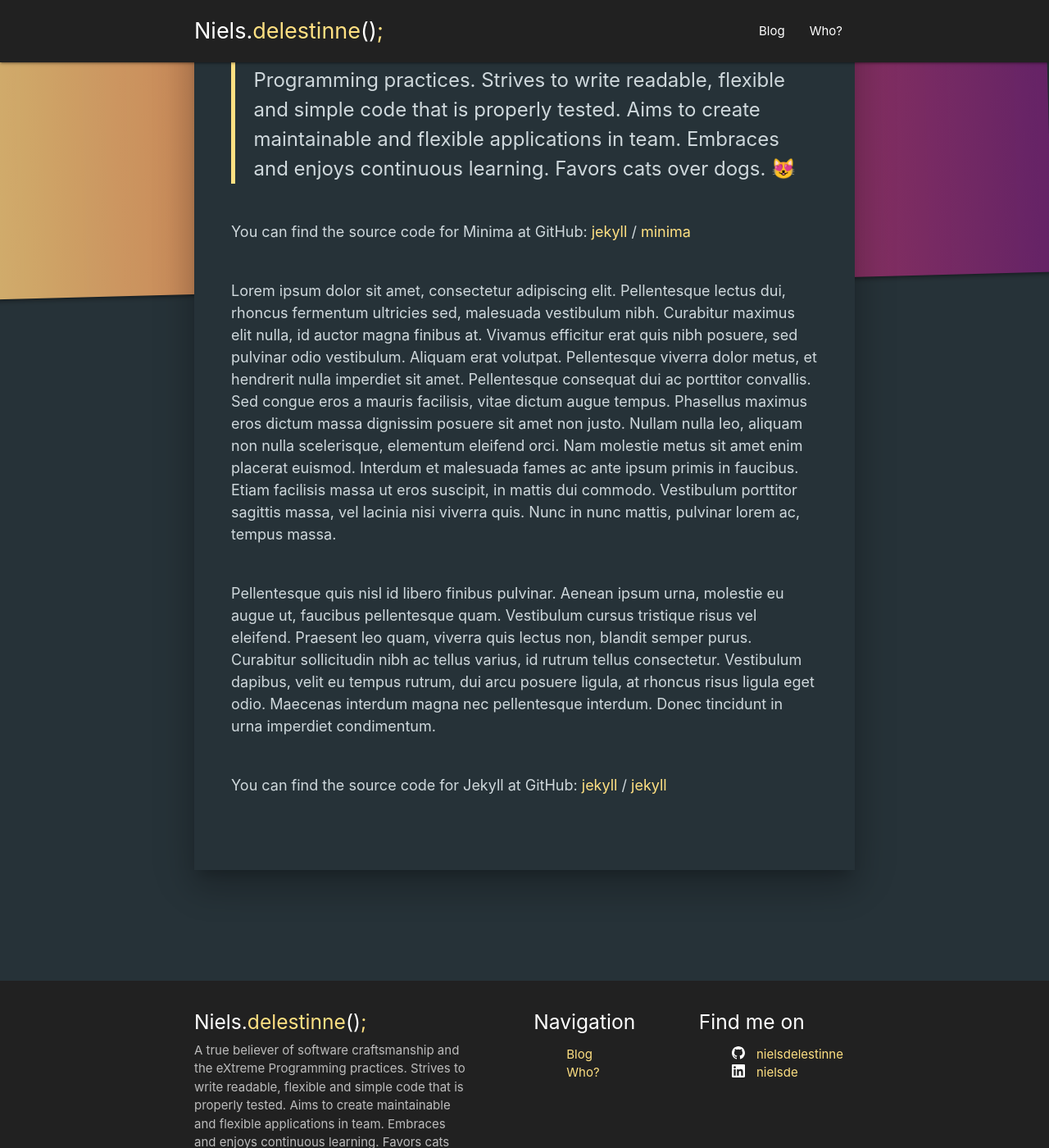
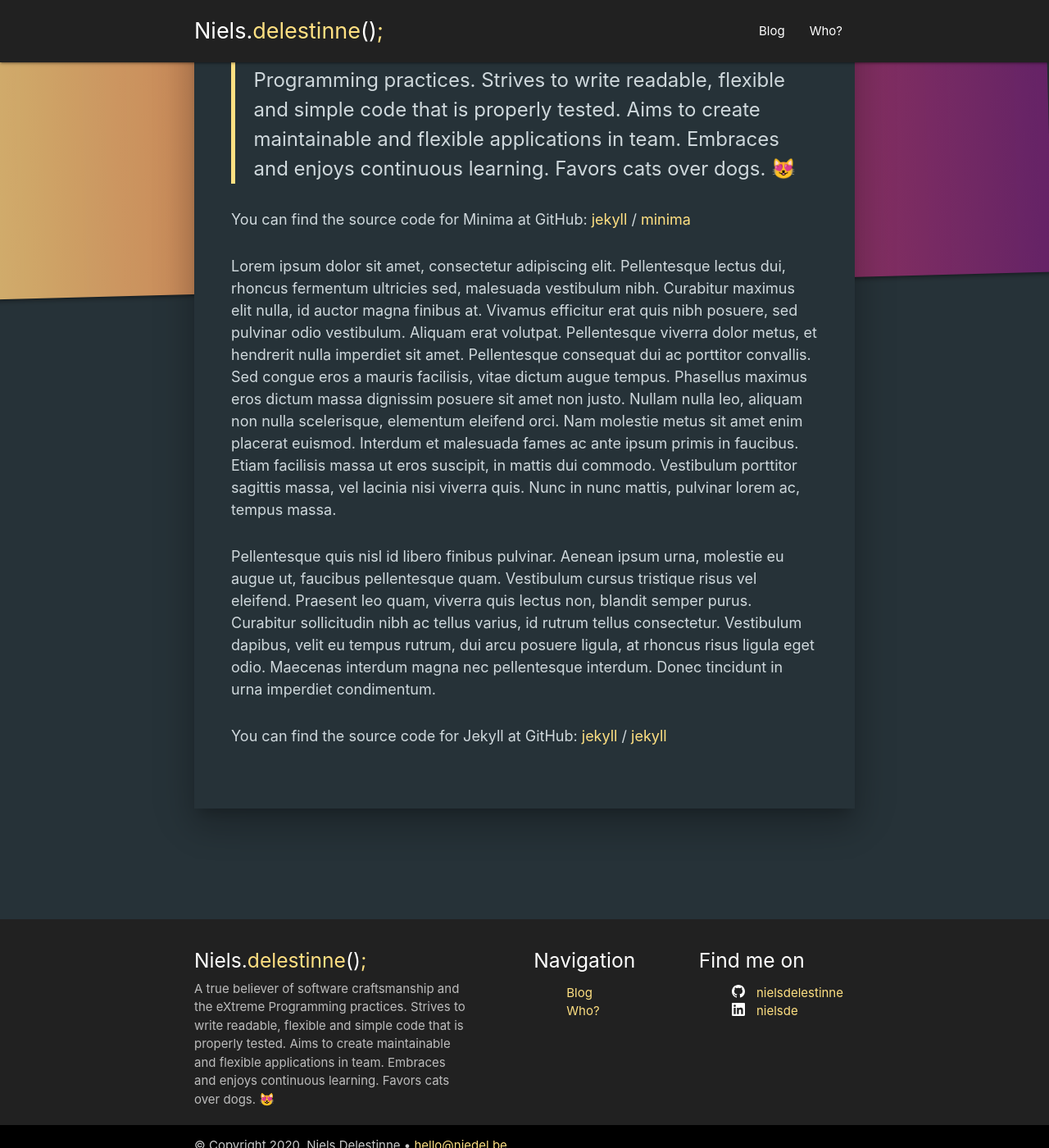
Before and after one commit to nielsdelestinne/niedel.be, a Jekyll site: the page built from who.markdown, in a window 1280 px wide and 1400 px high, scrolled down 236 px. Shown: the whole window at 82% size. Built offline with Jekyll 4.4.1, drawn with Linux system fonts in a browser that asks for light colours.

Commit message:
margin between paragraphs reduced

```diff
--- a/_sass/niedel.scss
+++ b/_sass/niedel.scss
@@ -132,7 +132,7 @@ hr.fade {
   $padding: 3rem;
 
   p {
-    margin: $margin 0 $margin 0;
+    margin: ($margin / 1.5) 0 ($margin / 1.5) 0;
   }
 
   .post-excerpt-header {
@@ -198,7 +198,7 @@ hr.fade {
   $padding: 1rem;
 
   p {
-    margin: $margin 0 $margin 0;
+    margin: ($margin / 1.5) 0 ($margin / 1.5) 0;
   }
 
   .container {
```
